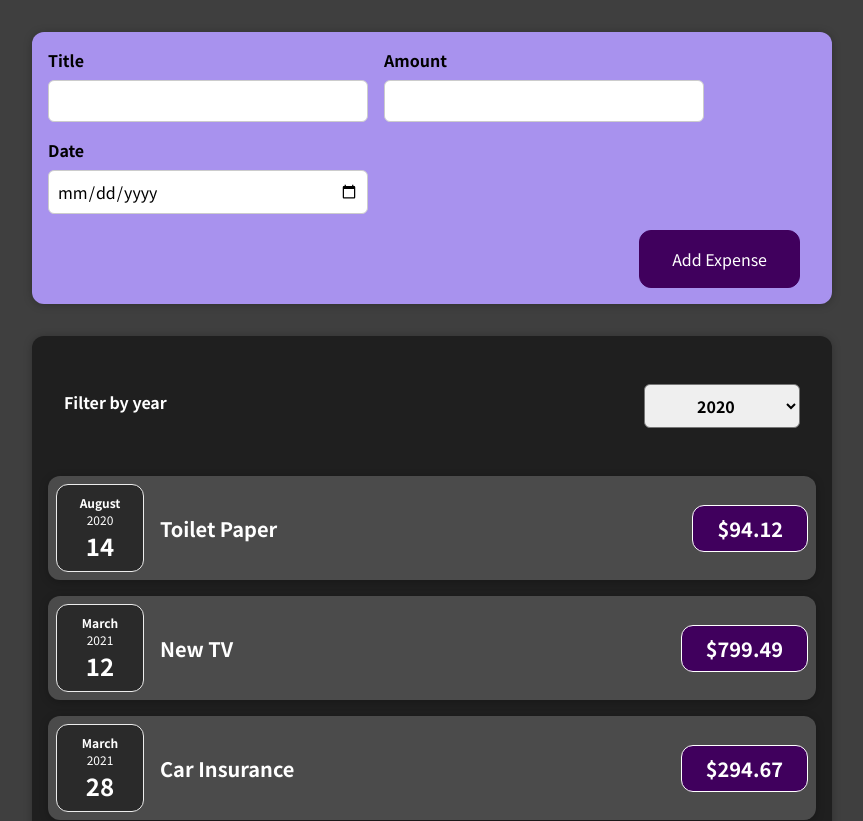
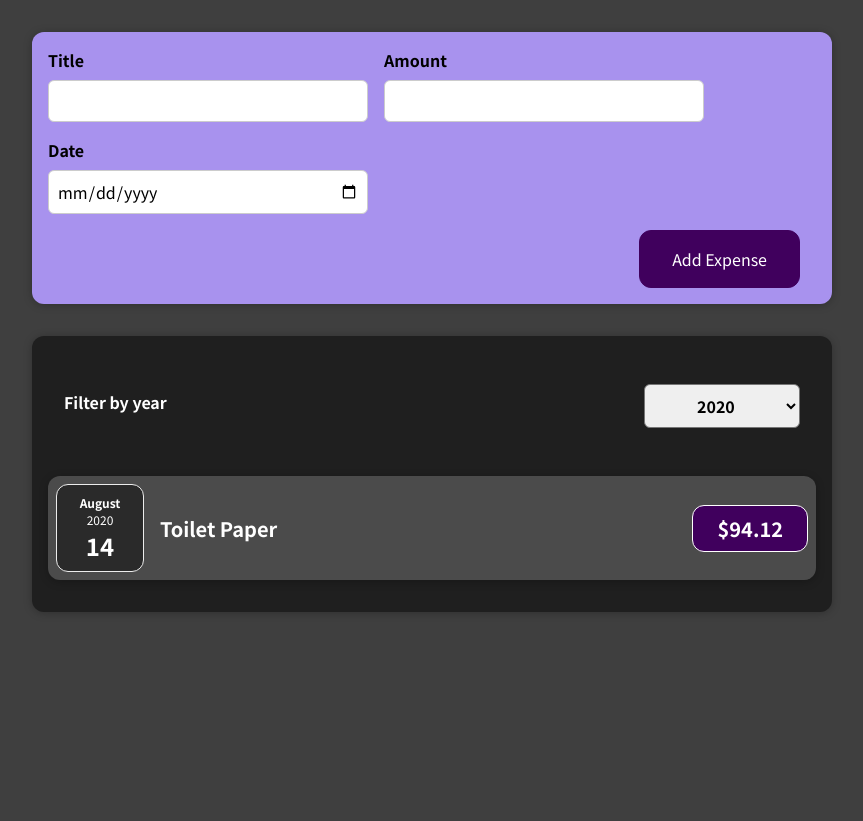
Before and after one commit to btschu/react-expense-tracker, a React (Create React App) app: page / in a window 1280 px wide. Shown: the top 821 px of the page, without its empty margins (208-1071 px from the left). After the commit the page ends 800 px from the top, so only its background shows below. Built offline with nearby package versions, Linux system fonts and the light colour scheme.

Commit message:
added filter for the year that is selected

```diff
--- a/src/components/Expenses/Expenses.js
+++ b/src/components/Expenses/Expenses.js
@@ -10,14 +10,20 @@
     setFilteredYear(selectedYear);
   };
 
+  // this function filters the expenses for the year that is selected
+  const filteredExpenses = props.expenses.filter((expense) => {
+    return expense.date.getFullYear().toString() === filteredYear;
+  });
+
   return (
     <div className="expenses">
       <ExpensesFilter
         selected={filteredYear}
         onChangeFilter={filterChangeHandler}
       />
-      {props.expenses.map((expense) => (
+      {filteredExpenses.map((expense) => (
         <ExpenseItem
+          key={expense.id}
           title={expense.title}
           amount={expense.amount}
           date={expense.date}
```
Also changed, not shown: 1 other file (tests, documents, lock files or other folders).
